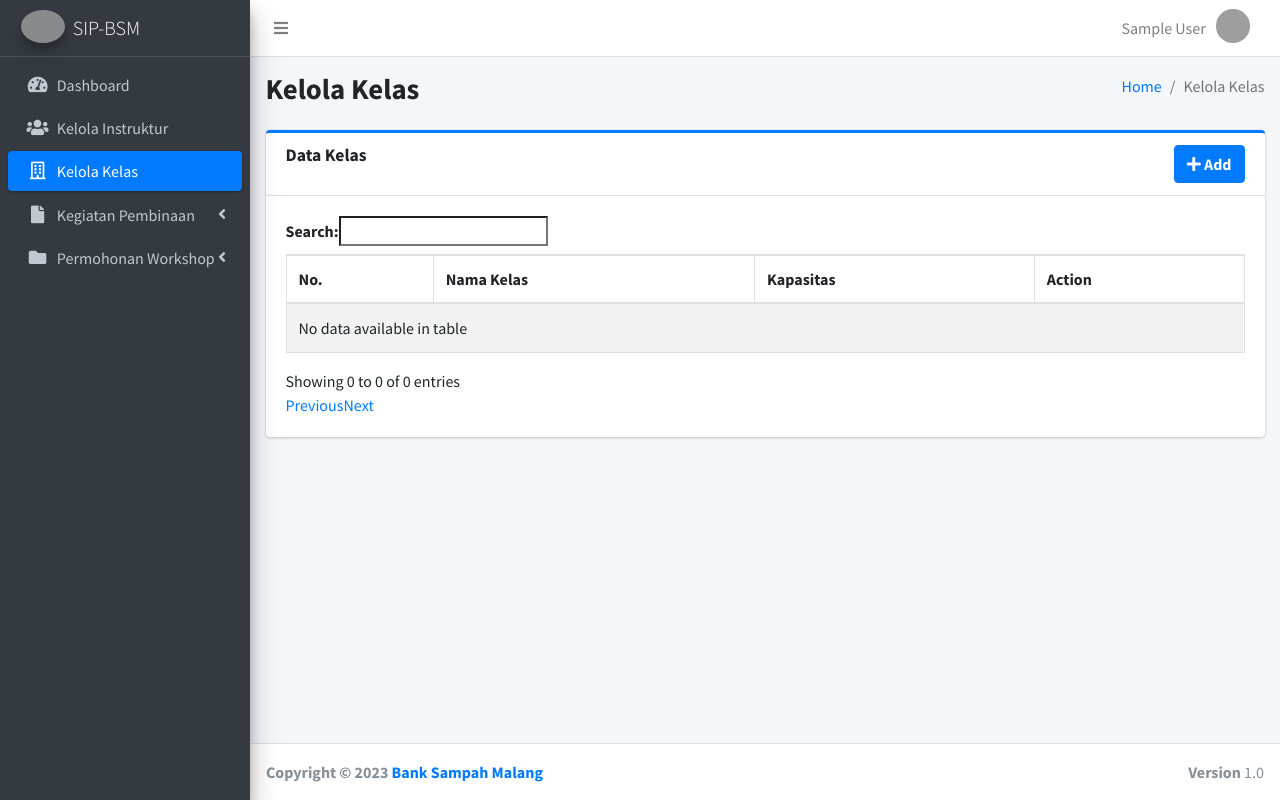
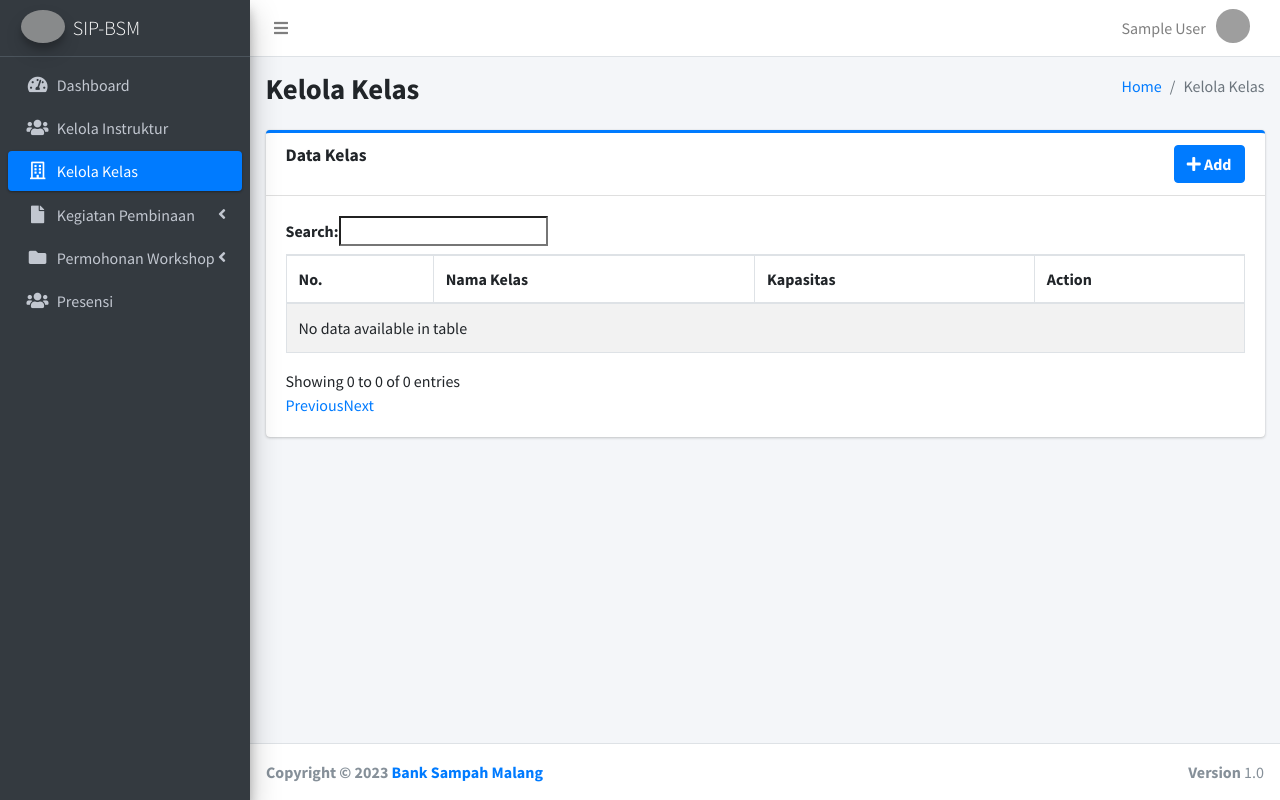
Before and after one commit to andiparis/sip-bsm--codeigniter3, a CodeIgniter app: page /sip-bsm/index.php/kelas/index in a window 1280 px wide. Run offline with CodeIgniter, Linux system fonts and the light colour scheme; the visitor is signed in with stand-in values (Sample User, id 1); data that the repository does not hold is empty; some libraries are stand-ins or nearby versions; grey boxes are pictures that could not be loaded.

Commit message:
Add presensi feature link in sidebar menu

```diff
--- a/application/views/templates/menu.php
+++ b/application/views/templates/menu.php
@@ -91,6 +91,14 @@
             </li>
           </ul>
         </li>
+        <li class="nav-item">
+          <a href="<?=site_url('presensi')?>" class="nav-link <?=$this->uri->segment(1) == 'presensi' ? 'active' : null?>">
+            <i class="nav-icon fas fa-users"></i>
+            <p>
+              Presensi
+            </p>
+          </a>
+        </li>
       </ul>
     </nav>
     <!-- /.sidebar-menu -->
```
